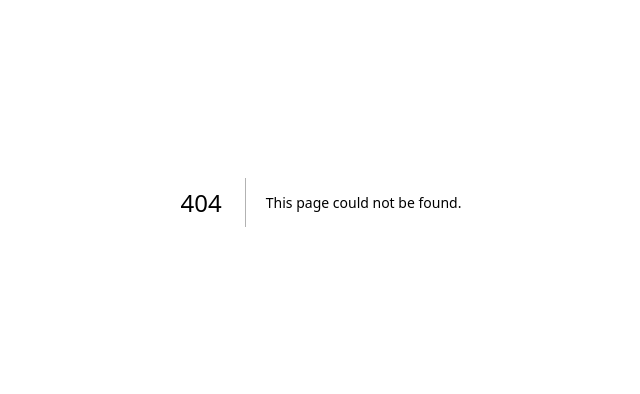
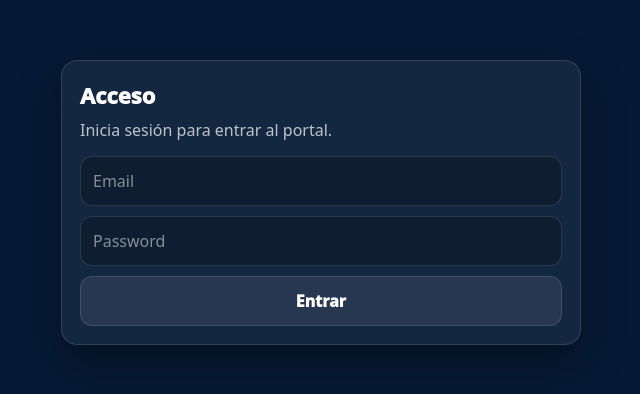
Before and after one commit to rafaelapodaca/inversiones-de-mexico, a Next.js app: page /login in a window 1280 px wide. Before the commit this address had no page. Shown: the part 198-592 px from the top of the page, without its empty margins (319-959 px from the left). Built offline with nearby package versions, Linux system fonts and the light colour scheme; no server answers.

Commit message:
Add global header with logout

```diff
--- /dev/null
+++ b/app/HeaderClient.tsx
@@ -0,0 +1,84 @@
+"use client";
+
+import Link from "next/link";
+import { usePathname, useRouter, useSearchParams } from "next/navigation";
+import { createClient } from "@supabase/supabase-js";
+import type { CSSProperties } from "react";
+import { COLORS } from "./lib/theme";
+
+const supabase = createClient(
+  process.env.NEXT_PUBLIC_SUPABASE_URL!,
+  process.env.NEXT_PUBLIC_SUPABASE_ANON_KEY!
+);
+
+// Rutas donde NO queremos mostrar header (login, etc)
+const HIDE_ON = new Set<string>(["/login"]);
+
+export default function HeaderClient() {
+  const pathname = usePathname();
+  const sp = useSearchParams();
+  const router = useRouter();
+
+  if (!pathname || HIDE_ON.has(pathname)) return null;
+
+  const cid = sp.get("cliente_id") || "";
+
+  const withCid = (path: string) => {
+    if (!cid) return path;
+    return path.includes("?") ? `${path}&cliente_id=${cid}` : `${path}?cliente_id=${cid}`;
+  };
+
+  async function handleLogout() {
+    await supabase.auth.signOut();
+    router.push("/login");
+    router.refresh();
+  }
+
+  const bar: CSSProperties = {
+    position: "sticky",
+    top: 0,
+    zIndex: 50,
+    padding: "12px 16px",
+    borderBottom: `1px solid ${COLORS.border}`,
+    background: COLORS.bg,
+    display: "flex",
+    justifyContent: "space-between",
+    alignItems: "center",
+    gap: 12,
+  };
+
+  const left: CSSProperties = { display: "flex", gap: 10, alignItems: "center", flexWrap: "wrap" };
+
+  const btn: CSSProperties = {
+    padding: "10px 12px",
+    borderRadius: 14,
+    border: `1px solid ${COLORS.border}`,
+    background: "rgba(255,255,255,0.06)",
+    color: COLORS.white,
+    fontWeight: 950,
+    textDecoration: "none",
+    cursor: "pointer",
+    whiteSpace: "nowrap",
+  };
+
+  const title: CSSProperties = { fontWeight: 950, color: COLORS.white };
+
+  return (
+    <header style={bar}>
+      <div style={left}>
+        <span style={title}>Inversiones de México</span>
+
+        <Link href={withCid("/inicio")} style={btn}>
+          Inicio
+        </Link>
+        <Link href={withCid("/perfil")} style={btn}>
+          Perfil
+        </Link>
+      </div>
+
+      <button type="button" onClick={handleLogout} style={btn}>
+        Cerrar sesión
+      </button>
+    </header>
+  );
+}
--- a/app/layout.tsx
+++ b/app/layout.tsx
@@ -1,6 +1,7 @@
 import type { Metadata } from "next";
 import { Geist, Geist_Mono } from "next/font/google";
 import "./globals.css";
+import HeaderClient from "./HeaderClient";
 
 const geistSans = Geist({
   variable: "--font-geist-sans",
@@ -13,8 +14,8 @@ const geistMono = Geist_Mono({
 });
 
 export const metadata: Metadata = {
-  title: "Create Next App",
-  description: "Generated by create next app",
+  title: "Inversiones de México",
+  description: "Portal de cliente",
 };
 
 export default function RootLayout({
@@ -25,6 +26,7 @@ export default function RootLayout({
   return (
     <html lang="es">
       <body className={`${geistSans.variable} ${geistMono.variable} antialiased`}>
+        <HeaderClient />
         {children}
       </body>
     </html>
--- /dev/null
+++ b/app/lib/supabase/middleware.ts
@@ -0,0 +1,28 @@
+import { NextResponse, type NextRequest } from "next/server";
+import { createServerClient } from "@supabase/ssr";
+
+export async function updateSession(request: NextRequest) {
+  let response = NextResponse.next({ request });
+
+  const supabase = createServerClient(
+    process.env.NEXT_PUBLIC_SUPABASE_URL!,
+    process.env.NEXT_PUBLIC_SUPABASE_ANON_KEY!,
+    {
+      cookies: {
+        getAll() {
+          return request.cookies.getAll();
+        },
+        setAll(cookiesToSet) {
+          cookiesToSet.forEach(({ name, value, options }) => {
+            response.cookies.set(name, value, options);
+          });
+        },
+      },
+    }
+  );
+
+  // esto refresca sesión si hace falta
+  await supabase.auth.getUser();
+
+  return response;
+}
--- /dev/null
+++ b/app/lib/supabase/server.ts
@@ -0,0 +1,28 @@
+import { cookies } from "next/headers";
+import { createServerClient } from "@supabase/ssr";
+
+export function createSupabaseServerClient() {
+  const cookieStore = cookies();
+
+  return createServerClient(
+    process.env.NEXT_PUBLIC_SUPABASE_URL!,
+    process.env.NEXT_PUBLIC_SUPABASE_ANON_KEY!,
+    {
+      cookies: {
+        getAll() {
+                    return cookieStore.getAll();
+
+        },
+        setAll(cookiesToSet) {
+          try {
+            cookiesToSet.forEach(({ name, value, options }) => {
+              cookieStore.set(name, value, options);
+            });
+          } catch {
+            // En Server Components a veces no permite setear cookies; es normal.
+          }
+        },
+      },
+    }
+  );
+}
--- /dev/null
+++ b/app/login/page.tsx
@@ -0,0 +1,122 @@
+"use client";
+
+import { useMemo, useState } from "react";
+import { useRouter, useSearchParams } from "next/navigation";
+import { createClient } from "@supabase/supabase-js";
+import { COLORS, SHADOW } from "../lib/theme";
+
+const supabase = createClient(
+  process.env.NEXT_PUBLIC_SUPABASE_URL!,
+  process.env.NEXT_PUBLIC_SUPABASE_ANON_KEY!
+);
+
+export default function LoginPage() {
+  const sp = useSearchParams();
+  const router = useRouter();
+
+  const redirectTo = useMemo(() => sp.get("redirect") || "/inicio", [sp]);
+
+  const [email, setEmail] = useState("");
+  const [password, setPassword] = useState("");
+  const [loading, setLoading] = useState(false);
+  const [msg, setMsg] = useState<string>("");
+
+  async function onLogin(e: React.FormEvent) {
+    e.preventDefault();
+    setLoading(true);
+    setMsg("");
+
+    const { error } = await supabase.auth.signInWithPassword({ email, password });
+
+    setLoading(false);
+
+    if (error) {
+      setMsg(error.message);
+      return;
+    }
+
+    router.push(redirectTo);
+    router.refresh();
+  }
+
+  const page = {
+    minHeight: "100vh",
+    background: COLORS.bg,
+    color: COLORS.text,
+    fontFamily: "system-ui",
+    display: "grid",
+    placeItems: "center",
+    padding: 24,
+  } as const;
+
+  const card = {
+    width: "min(520px, 100%)",
+    padding: 18,
+    borderRadius: 16,
+    border: `1px solid ${COLORS.border}`,
+    background: COLORS.card,
+    boxShadow: SHADOW,
+  } as const;
+
+  const input = {
+    width: "100%",
+    padding: 12,
+    borderRadius: 12,
+    border: `1px solid ${COLORS.border}`,
+    background: "rgba(0,0,0,0.25)",
+    color: COLORS.white,
+    outline: "none",
+  } as const;
+
+  const btn = {
+    width: "100%",
+    padding: 12,
+    borderRadius: 12,
+    border: `1px solid ${COLORS.border}`,
+    background: "rgba(255,255,255,0.08)",
+    color: COLORS.white,
+    fontWeight: 950,
+    cursor: "pointer",
+  } as const;
+
+  return (
+    <main style={page}>
+      <section style={card}>
+        <div style={{ fontSize: 22, fontWeight: 950, color: COLORS.white }}>Acceso</div>
+        <div style={{ marginTop: 6, color: COLORS.muted }}>
+          Inicia sesión para entrar al portal.
+        </div>
+
+        <form onSubmit={onLogin} style={{ marginTop: 14, display: "grid", gap: 10 }}>
+          <input
+            style={input}
+            placeholder="Email"
+            type="email"
+            value={email}
+            onChange={(e) => setEmail(e.target.value)}
+            required
+          />
+
+          <input
+            style={input}
+            placeholder="Password"
+            type="password"
+            value={password}
+            onChange={(e) => setPassword(e.target.value)}
+            required
+          />
+
+          <button style={btn} disabled={loading} type="submit">
+            {loading ? "Entrando..." : "Entrar"}
+          </button>
+
+          {msg ? (
+            <div style={{ marginTop: 6, color: "#fca5a5", fontWeight: 800 }}>
+              {msg}
+            </div>
+          ) : null}
+        </form>
+      </section>
+    </main>
+  );
+}
--- /dev/null
+++ b/app/perfil/LogoutButton.tsx
@@ -0,0 +1,37 @@
+"use client";
+
+import { useRouter } from "next/navigation";
+import { createClient } from "@supabase/supabase-js";
+
+const supabase = createClient(
+  process.env.NEXT_PUBLIC_SUPABASE_URL!,
+  process.env.NEXT_PUBLIC_SUPABASE_ANON_KEY!
+);
+
+export default function LogoutButton() {
+  const router = useRouter();
+
+  async function handleLogout() {
+    await supabase.auth.signOut();
+    router.push("/login");
+    router.refresh();
+  }
+
+  return (
+    <button
+      type="button"
+      onClick={handleLogout}
+      style={{
+        padding: "10px 12px",
+        borderRadius: 14,
+        border: "1px solid rgba(255,255,255,0.14)",
+        background: "rgba(255,255,255,0.06)",
+        color: "white",
+        fontWeight: 950,
+        cursor: "pointer",
+      }}
+    >
+      Cerrar sesión
+    </button>
+  );
+}
--- /dev/null
+++ b/middleware.ts
@@ -0,0 +1,62 @@
+import { NextResponse, type NextRequest } from "next/server";
+import { updateSession } from "./lib/supabase/middleware";
+import { createServerClient } from "@supabase/ssr";
+
+const PUBLIC_PATHS = [
+  "/login",
+  "/auth/callback",
+  "/_next",
+  "/favicon.ico",
+  "/robots.txt",
+  "/sitemap.xml",
+];
+
+function isPublicPath(pathname: string) {
+  return PUBLIC_PATHS.some((p) => pathname === p || pathname.startsWith(p + "/"));
+}
+
+export async function middleware(request: NextRequest) {
+  const { pathname } = request.nextUrl;
+
+  // dejar pasar assets
+  if (isPublicPath(pathname)) {
+    return updateSession(request);
+  }
+
+  // 1) mantener cookies/sesión actualizada
+  const response = await updateSession(request);
+
+  // 2) checar sesión
+  const supabase = createServerClient(
+    process.env.NEXT_PUBLIC_SUPABASE_URL!,
+    process.env.NEXT_PUBLIC_SUPABASE_ANON_KEY!,
+    {
+      cookies: {
+        getAll() {
+          return request.cookies.getAll();
+        },
+        setAll(cookiesToSet) {
+          cookiesToSet.forEach(({ name, value, options }) => {
+            response.cookies.set(name, value, options);
+          });
+        },
+      },
+    }
+  );
+
+  const { data } = await supabase.auth.getUser();
+
+  // si no hay usuario → a login
+  if (!data.user) {
+    const url = request.nextUrl.clone();
+    url.pathname = "/login";
+    url.searchParams.set("redirect", pathname);
+    return NextResponse.redirect(url);
+  }
+
+  return response;
+}
+
+export const config = {
+  matcher: ["/((?!.*\\..*).*)"], // todo lo que no sea archivo (css/js/png)
+};
```
